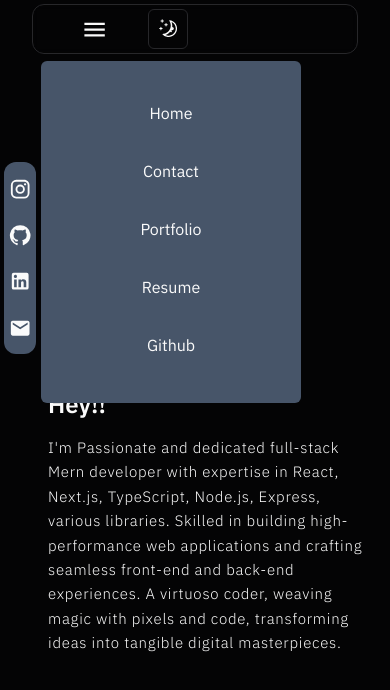
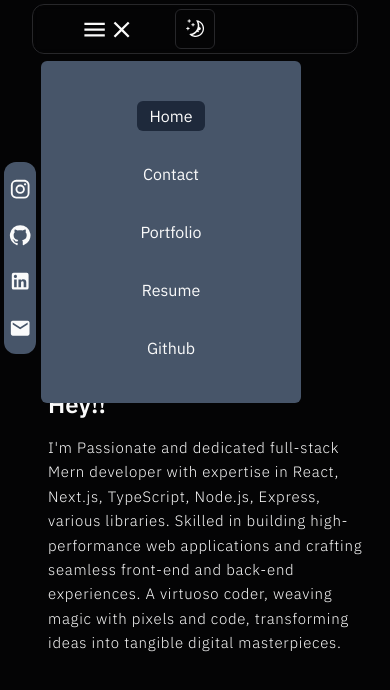
Before and after one commit to Asif-28/asif-portfolio, a Next.js app: page / in a window 390 px wide. Both pictures are taken after a click on the icon 94 px from the left and 29 px from the top of the page. Shown: the top 690 px of the page. Built offline with nearby package versions, Linux system fonts and the light colour scheme.

Commit message:
change in header and about

```diff
--- a/src/components/sections/header/Header.tsx
+++ b/src/components/sections/header/Header.tsx
@@ -3,10 +3,12 @@ import { useTheme } from "next-themes";
 import { ModeToggle } from "@/components/ui/toggle-mode";
 import React, { useState } from "react";
 import MenuIcon from "@mui/icons-material/Menu";
+import CloseIcon from "@mui/icons-material/Close";
 
 const Header = () => {
   const [hoveredItem, setHoveredItem] = useState(null);
   const [showMore, setshowMore] = useState(false);
+  const [active, setActive] = useState("Home");
 
   const { theme } = useTheme();
 
@@ -73,26 +75,67 @@ const Header = () => {
         </nav>
         <div className="sm:hidden ">
           <MenuIcon
+            className={`${showMore ? "hidden" : "block"} `}
+            sx={{ fontSize: "1.7rem" }}
+            onClick={() => setshowMore(!showMore)}
+          />
+          <CloseIcon
+            className={`${showMore ? "block" : "hidden"} `}
             sx={{ fontSize: "1.7rem" }}
             onClick={() => setshowMore(!showMore)}
           />
           {showMore && (
             <div className="absolute text-[#00000] top-14 bg-slate-300 dark:bg-slate-600 rounded-md w-[260px] mx-auto px-4 py-6 left-2">
               <nav className="flex justify-center items-center py-[1rem] sm:hidden">
-                <ul className="flex flex-col gap-7 cursor-pointer">
-                  <li className="flex flex-col items-center gap-1 h-[30px]">
+                <ul className="flex flex-col items-center justify-center gap-7 cursor-pointer">
+                  <li
+                    onClick={() => setActive("Home")}
+                    className={`${
+                      active === "Home"
+                        ? "dark:bg-slate-800 bg-slate-400 px-3 py-[.3rem] rounded-md flex justify-center items-center h-[30px]"
+                        : "rounded-md flex justify-center items-center h-[30px]"
+                    }`}
+                  >
                     Home
                   </li>
-                  <li className="flex flex-col items-center gap-1 h-[30px]">
-                    Contact <div />
+                  <li
+                    onClick={() => setActive("Contact")}
+                    className={`${
+                      active === "Contact"
+                        ? "dark:bg-slate-800 bg-slate-400 px-3 py-[.3rem] rounded-md flex justify-center items-center h-[30px]"
+                        : "rounded-md flex justify-center items-center h-[30px]"
+                    }`}
+                  >
+                    Contact
                   </li>
-                  <li className="flex flex-col items-center gap-1 h-[30px]">
+                  <li
+                    onClick={() => setActive("Portfolio")}
+                    className={`${
+                      active === "Portfolio"
+                        ? "dark:bg-slate-800 bg-slate-400 px-3 py-[.3rem] rounded-md flex justify-center items-center h-[30px]"
+                        : "rounded-md flex justify-center items-center h-[30px]"
+                    }`}
+                  >
                     Portfolio
                   </li>
-                  <li className="flex flex-col items-center gap-1 h-[30px]">
+                  <li
+                    onClick={() => setActive("Resume")}
+                    className={`${
+                      active === "Resume"
+                        ? "dark:bg-slate-800 bg-slate-400 px-3 py-[.3rem] rounded-md flex justify-center items-center h-[30px]"
+                        : "rounded-md flex justify-center items-center h-[30px]"
+                    }`}
+                  >
                     Resume
                   </li>
-                  <li className="flex flex-col items-center gap-1 h-[30px]">
+                  <li
+                    onClick={() => setActive("Github")}
+                    className={`${
+                      active === "Github"
+                        ? "dark:bg-slate-800 bg-slate-400 px-3 py-[.3rem] rounded-md flex justify-center items-center h-[30px]"
+                        : "rounded-md flex justify-center items-center h-[30px]"
+                    }`}
+                  >
                     Github
                   </li>
                 </ul>
--- a/src/components/sections/sidebar/SideBar.tsx
+++ b/src/components/sections/sidebar/SideBar.tsx
@@ -37,29 +37,35 @@ const SideBar = () => {
             ref={el}
           ></h1>
         </div>
-        <div className="hidden sm:flex flex-col items-center justify-end gap-6 sm:gap-8  sm:pb-6 xl:pb-10 h-full cursor-pointer">
+        <div className="hidden sm:flex flex-col items-center justify-end gap-6 sm:gap-8  sm:pb-6 xl:pb-10 h-full ">
           <InstagramIcon
             sx={{ fontSize: "1.7rem" }}
-            className="hover:animate-bounce"
+            className="cursor-pointer hover:animate-bounce"
           />
           <GitHubIcon
             sx={{ fontSize: "1.7rem" }}
-            className="hover:animate-spin"
+            className="cursor-pointer hover:animate-spin"
           />
           <LinkedInIcon
             sx={{ fontSize: "1.7rem" }}
-            className="hover:animate-bounce"
+            className="cursor-pointer hover:animate-bounce"
           />
           <EmailIcon
             sx={{ fontSize: "1.7rem" }}
-            className="hover:animate-spin"
+            className="cursor-pointer hover:animate-spin"
           />
         </div>
-        <div className="sm:hidden ml-1 bg-slate-300 dark:bg-slate-600 backdrop-blur-sm flex flex-col items-center justify-between gap-6  cursor-pointer h-48 py-4 rounded-xl w-8 mt-20">
-          <InstagramIcon sx={{ fontSize: "1.4rem" }} />
-          <GitHubIcon sx={{ fontSize: "1.4rem" }} />
-          <LinkedInIcon sx={{ fontSize: "1.4rem" }} />
-          <EmailIcon sx={{ fontSize: "1.4rem" }} />
+        <div className="sm:hidden ml-1 bg-slate-300 dark:bg-slate-600 backdrop-blur-sm flex flex-col items-center justify-between gap-6 h-48 py-4 rounded-xl w-8 mt-20">
+          <InstagramIcon
+            className="cursor-pointer"
+            sx={{ fontSize: "1.4rem" }}
+          />
+          <GitHubIcon className="cursor-pointer" sx={{ fontSize: "1.4rem" }} />
+          <LinkedInIcon
+            className="cursor-pointer"
+            sx={{ fontSize: "1.4rem" }}
+          />
+          <EmailIcon className="cursor-pointer" sx={{ fontSize: "1.4rem" }} />
         </div>
       </div>
     </section>
```
